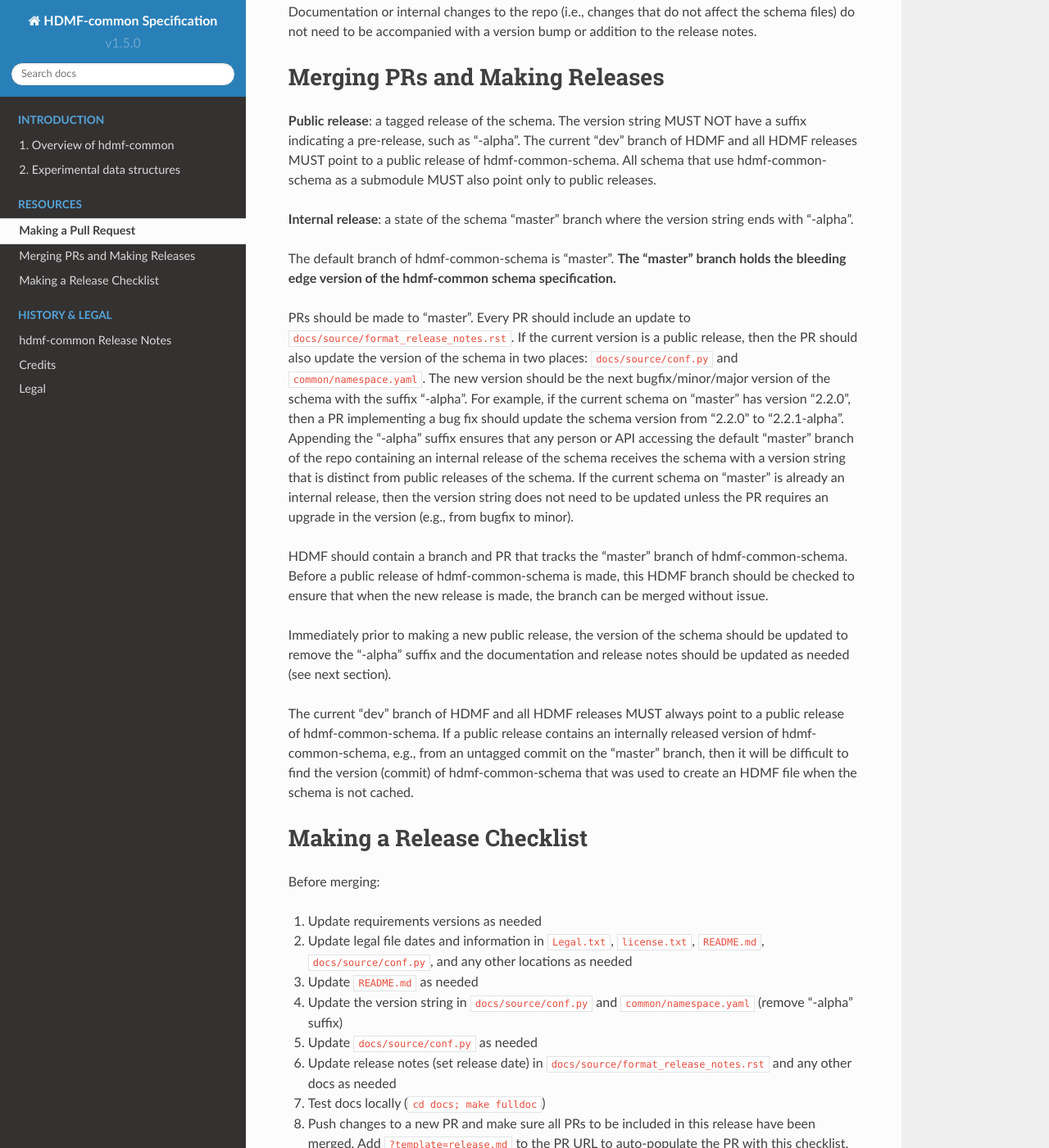
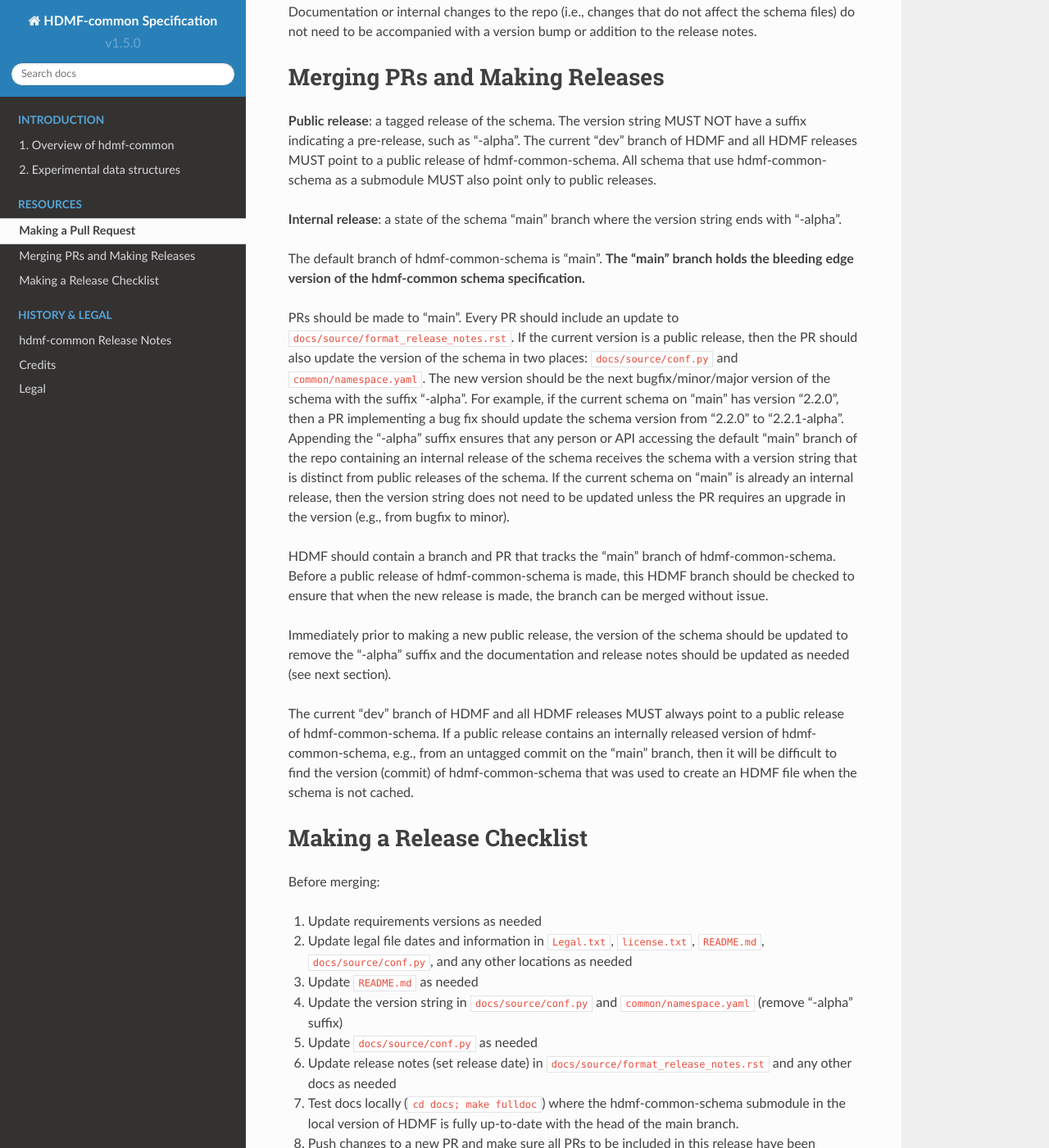
Before and after one commit to hdmf-dev/hdmf-common-schema, a Sphinx documentation site: the page built from docs/source/software_process.rst, in a window 1280 px wide and 1400 px high, scrolled down 471 px. Shown: the whole window at 82% size. Built offline with Sphinx 7.4.7 and the Read the Docs theme 2.0.0, drawn with Linux system fonts in a browser that asks for light colours; some of the changed text lies outside the part shown.

Commit message:
Update software process
- Use "main" branch instead of "master"
- Clarify how to test docs locally

```diff
--- a/docs/source/software_process.rst
+++ b/docs/source/software_process.rst
@@ -4,7 +4,7 @@
 Actions to take on each PR that modifies the schema and does not prepare the schema for a public release
 (this is also in the `GitHub PR template`_):
 
-If the current schema version on "master" is a public release, then:
+If the current schema version on "main" is a public release, then:
 
 1. Update the version string in ``docs/source/conf.py`` and ``common/namespace.yaml`` to the next version with the
    suffix "-alpha"
@@ -17,7 +17,7 @@
 Documentation or internal changes to the repo (i.e., changes that do not affect the schema files)
 do not need to be accompanied with a version bump or addition to the release notes.
 
-.. _`GitHub PR template`: https://github.com/hdmf-dev/hdmf-common-schema/blob/master/.github/PULL_REQUEST_TEMPLATE.md
+.. _`GitHub PR template`: https://github.com/hdmf-dev/hdmf-common-schema/blob/main/.github/PULL_REQUEST_TEMPLATE.md
 
 
 Merging PRs and Making Releases
@@ -27,22 +27,22 @@
 such as "-alpha". The current "dev" branch of HDMF and all HDMF releases MUST point to a public release of
 hdmf-common-schema. All schema that use hdmf-common-schema as a submodule MUST also point only to public releases.
 
-**Internal release**: a state of the schema "master" branch where the version string ends with "-alpha".
+**Internal release**: a state of the schema "main" branch where the version string ends with "-alpha".
 
-The default branch of hdmf-common-schema is "master". **The "master" branch holds the bleeding edge version of
+The default branch of hdmf-common-schema is "main". **The "main" branch holds the bleeding edge version of
 the hdmf-common schema specification.**
 
-PRs should be made to "master". Every PR should include an update to ``docs/source/format_release_notes.rst``.
+PRs should be made to "main". Every PR should include an update to ``docs/source/format_release_notes.rst``.
 If the current version is a public release, then the PR should also update the version of the schema in two places:
 ``docs/source/conf.py`` and ``common/namespace.yaml``. The new version should be the next bugfix/minor/major version
-of the schema with the suffix "-alpha". For example, if the current schema on "master" has version "2.2.0",
+of the schema with the suffix "-alpha". For example, if the current schema on "main" has version "2.2.0",
 then a PR implementing a bug fix should update the schema version from "2.2.0" to "2.2.1-alpha". Appending the "-alpha"
-suffix ensures that any person or API accessing the default "master" branch of the repo containing an internal release
+suffix ensures that any person or API accessing the default "main" branch of the repo containing an internal release
 of the schema receives the schema with a version string that is distinct from public releases of the schema. If the
-current schema on "master" is already an internal release, then the version string does not need to be updated unless
+current schema on "main" is already an internal release, then the version string does not need to be updated unless
 the PR requires an upgrade in the version (e.g., from bugfix to minor).
 
-HDMF should contain a branch and PR that tracks the "master" branch of hdmf-common-schema. Before
+HDMF should contain a branch and PR that tracks the "main" branch of hdmf-common-schema. Before
 a public release of hdmf-common-schema is made, this HDMF branch should be checked to ensure that when the new release
 is made, the branch can be merged without issue.
 
@@ -51,7 +51,7 @@
 
 The current "dev" branch of HDMF and all HDMF releases MUST always point to a public release of hdmf-common-schema. If
 a public release contains an internally released version of hdmf-common-schema, e.g., from an untagged commit on the
-"master" branch, then it will be difficult to find the version (commit) of hdmf-common-schema that was used to create
+"main" branch, then it will be difficult to find the version (commit) of hdmf-common-schema that was used to create
 an HDMF file when the schema is not cached.
 
 Making a Release Checklist
@@ -66,17 +66,16 @@
 4. Update the version string in ``docs/source/conf.py`` and ``common/namespace.yaml`` (remove "-alpha" suffix)
 5. Update ``docs/source/conf.py`` as needed
 6. Update release notes (set release date) in ``docs/source/format_release_notes.rst`` and any other docs as needed
-7. Test docs locally (``cd docs; make fulldoc``)
+7. Test docs locally (``cd docs; make fulldoc``) where the hdmf-common-schema submodule in the local version of HDMF
+   is fully up-to-date with the head of the main branch.
 8. Push changes to a new PR and make sure all PRs to be included in this release have been merged. Add
    ``?template=release.md`` to the PR URL to auto-populate the PR with this checklist.
-9. Point the HDMF submodule to this branch in the HDMF branch corresponding to this schema version and check
-   that HDMF tests succeed
-10. Check that the readthedocs build for this PR succeeds (build latest to pull the new branch, then activate and
-    build docs for new branch): https://readthedocs.org/projects/hdmf-common-schema/builds/
+9. Check that the readthedocs build for this PR succeeds (build latest to pull the new branch, then activate and
+   build docs for new branch): https://readthedocs.org/projects/hdmf-common-schema/builds/
 
 After merging:
 
-1. Create a new git tag. Pull the latest master branch locally, run ``git tag [version] --sign``, copy and paste the
+1. Create a new git tag. Pull the latest main branch locally, run ``git tag [version] --sign``, copy and paste the
    release notes into the tag message, and run ``git push --tags``.
 2. On the `GitHub tags`_ page, click "..." -> "Create release" for the new tag on the right side of the page.
    Copy and paste the release notes into the release message, update the formatting if needed (reST to Markdown),
@@ -90,4 +89,4 @@
 The time between merging this PR and creating a new public release should be minimized.
 
 .. _`GitHub tags`: https://github.com/hdmf-dev/hdmf-common-schema/tags
-.. _`GitHub release PR template`: https://github.com/hdmf-dev/hdmf-common-schema/blob/master/.github/PULL_REQUEST_TEMPLATE/release.md
+.. _`GitHub release PR template`: https://github.com/hdmf-dev/hdmf-common-schema/blob/main/.github/PULL_REQUEST_TEMPLATE/release.md
```
Also changed, not shown: .github/PULL_REQUEST_TEMPLATE/release.md.
